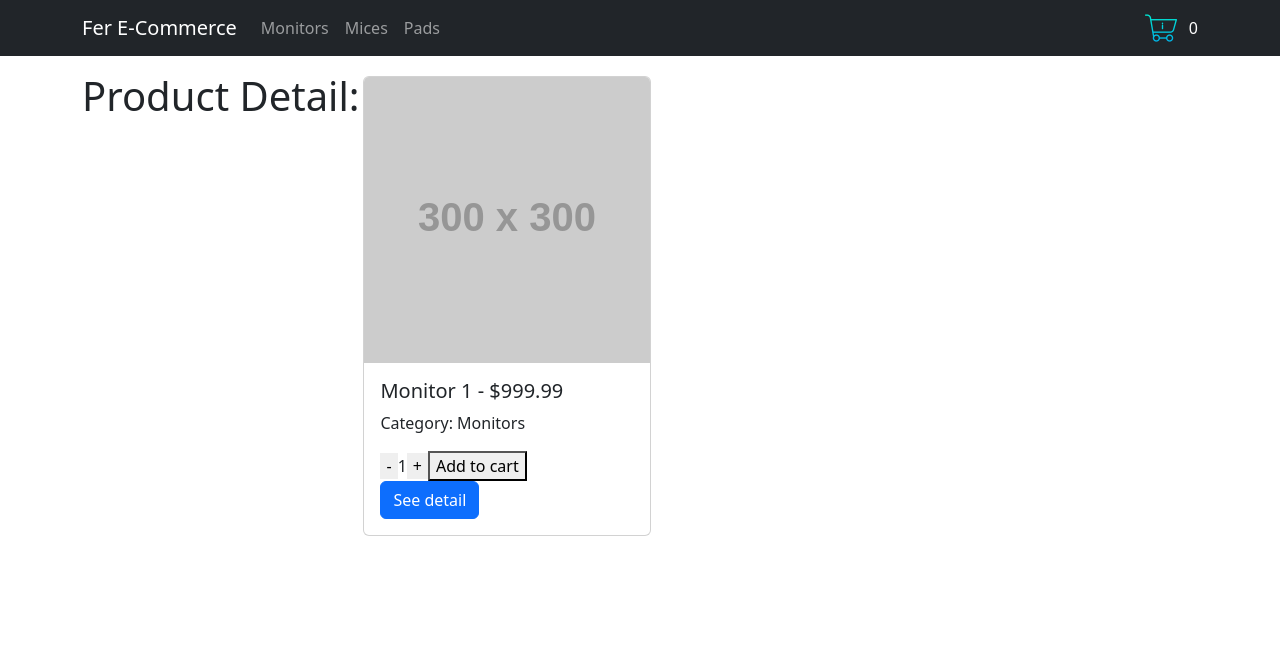
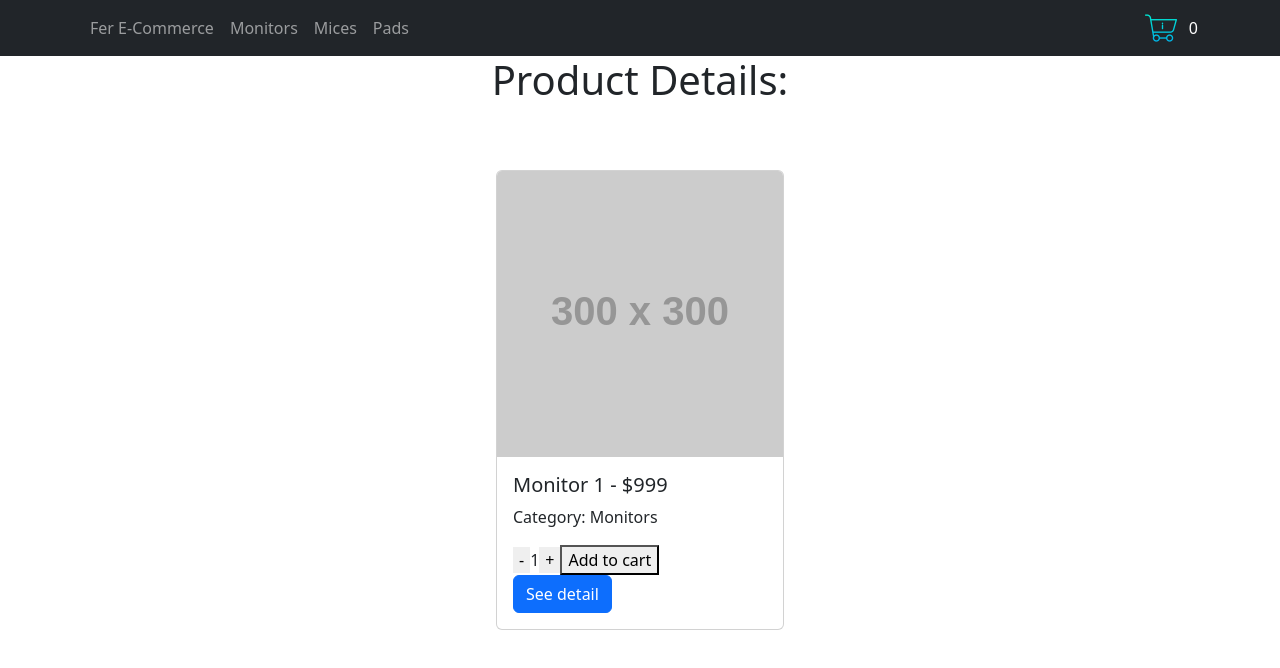
Before and after one commit to fmolachino/react-shopping-cart, a React (Create React App) app: page /item/prod1 in a window 1280 px wide. Shown: the top 668 px of the page. Built offline with nearby package versions, Linux system fonts and the light colour scheme.

Commit message:
added localStorage usage

```diff
--- a/src/components/Cart.jsx
+++ b/src/components/Cart.jsx
@@ -1,36 +1,48 @@
-import React, { useContext } from "react"
-import { CartContext } from "../context/CartContext"
+import React, { useContext } from "react";
+import { CartContext } from "../context/CartContext";
 
 //import products from "../data/products.json"
 
+//TODO center stuff and make it more visual appealing.
+
 const Cart = () => {
+  const { addedProducts, totalPrice, clearCart, deleteItem } =
+    useContext(CartContext);
 
-    const { addedProducts, totalPrice } = useContext(CartContext);
+  const handleClearCart = () => {
+    clearCart();
+  };
 
+  const handleDeleteItem = (id) => {
+    deleteItem(id);
+  };
 
   return (
+    <div className="container">
+      <h1 className="cart-title">Cart</h1>
 
-        <div className="container">
-            <h1 className="cart-title">
-                Cart
-            </h1>
-
-            {
-                addedProducts.map((product) => (
+      {addedProducts.map((product) => (
         <div key={product.id}>
           <h3>{product.name}</h3>
           <p>Quantity: {product.quantity}</p>
           <p>Price per unit: ${product.price}</p>
           <p>Total price: ${product.price * product.quantity}</p>
+          <button onClick={() => handleDeleteItem(product.id)}>
+            Delete item
+          </button>
         </div>
-                ))
-            }
+      ))}
 
+      {addedProducts.length > 0 ? (
+        <>
           <h2>Total Price: ${totalPrice()}</h2>
+          <button onClick={handleClearCart}>Clear Cart</button>
+        </>
+      ) : (
+        <h2>Cart is empty, please add a product!</h2>
+      )}
+    </div>
+  );
+};
 
-        </div>
-    )
-
-}
-
-export default Cart
+export default Cart;
--- a/src/components/ItemDetailContainer.jsx
+++ b/src/components/ItemDetailContainer.jsx
@@ -7,8 +7,10 @@ import { ItemDetail } from "./ItemDetail"
 
 const styles = {
     productContainer: {
-        display: "flex",
-        flexWrap: "wrap",
+      display: "flex",
+      justifyContent: "center", // Horizontally center
+      alignItems: "center", // Vertically center
+      height: "70vh"
     }
 }
 
@@ -29,12 +31,15 @@ export const ItemDetailContainer = props => {
 
 
   return (
+    <>
+        <div style={{ textAlign: "center" }}><h1>Product Details:</h1></div>
         <Container style={styles.productContainer} className="mt-3">
-          <h1>Product Detail:</h1>
+
           {products.length === 0 ? (
               <div>Loading...</div>
           ) : <ItemDetail product={products} />
           }
         </Container>
+    </>
   )
 }
--- a/src/components/NavBar.jsx
+++ b/src/components/NavBar.jsx
@@ -23,9 +23,9 @@ const uniqueCategories = new Set(categories)
 export const NavBar = () => (
     <Navbar bg="dark" data-bs-theme="dark">
     <Container>
-      <Navbar.Brand className="nav-link" to="/">Fer E-Commerce</Navbar.Brand>
       <Nav className="me-auto">
-        {[...uniqueCategories].map((product) =>
+          <NavLink className="nav-link" to="/">Fer E-Commerce</NavLink>
+          {[...uniqueCategories].map((product) =>
           <NavLink key={product.id} className="nav-link" to={`/category/${product}`}> {product} </NavLink>)}
       </Nav>
       <CartWidget />
--- a/src/context/cartContext.jsx
+++ b/src/context/cartContext.jsx
@@ -1,64 +1,73 @@
-import { createContext } from "react";
+import { createContext, useEffect } from "react";
 
 import { useState } from "react";
 
+export const CartContext = createContext([]);
 
+const initialCart = JSON.parse(localStorage.getItem("addedProducts")) || [];
 
-export const CartContext = createContext([])
-
-export const CartProvider = ({children}) => {
-
-    const [addedProducts, setAddedProducts] = useState([])
-
+export const CartProvider = ({ children }) => {
+  const [addedProducts, setAddedProducts] = useState(initialCart);
 
   const addToCart = (product, quantity) => {
-        const { stock, ...rest } = product
+    const { stock, ...rest } = product;
 
     //logic to check if an item was already added to the cartContext
     const alreadyAdded = addedProducts.some(
-            product => product.id === rest.id
-        )
+      (product) => product.id === rest.id
+    );
 
     if (!alreadyAdded)
-            setAddedProducts(prev => [
-                ...prev,
-                { ...rest, quantity},
-        ])
+      setAddedProducts((prev) => [...prev, { ...rest, quantity }]);
+
     else {
-            const updateProducts = addedProducts.map(
-                product => {
+      const updateProducts = addedProducts.map((product) => {
         if (product.id === rest.id)
           return {
             ...product,
             quantity: product.quantity + quantity,
-                        }
-                    else return product
-                }
-            )
-            setAddedProducts(updateProducts)
-        }
+          };
+        else return product;
+      });
+      setAddedProducts(updateProducts);
     }
 
-    const deleteItem = id => {
-        const restProducts = addedProducts.filter(
-            product => product.id !== id
-        )
-        setAddedProducts(restProducts)
-    }
+  };
+
+  const deleteItem = (id) => {
+    const restProducts = addedProducts.filter((product) => product.id !== id);
+    setAddedProducts(restProducts);
+  };
 
   const totalPrice = () => {
-        return addedProducts.reduce((acu, prod) => acu + prod.price * prod.quantity, 0)
-    }
+    return addedProducts.reduce(
+      (acu, prod) => acu + prod.price * prod.quantity,
+      0
+    );
+  };
 
   const amountOfProducts = () => {
-        return addedProducts.reduce((acu, prod) => acu + prod.quantity, 0)
-    }
+    return addedProducts.reduce((acu, prod) => acu + prod.quantity, 0);
+  };
 
-    const clearCart = () => setAddedProducts([])
+  const clearCart = () => setAddedProducts([]);
+
+  useEffect(() => {
+    localStorage.setItem("addedProducts", JSON.stringify(addedProducts))
+  }, [addedProducts])
 
   return (
-        <CartContext.Provider value={{addedProducts, addToCart, deleteItem, clearCart, totalPrice, amountOfProducts}}>
+    <CartContext.Provider
+      value={{
+        addedProducts,
+        addToCart,
+        deleteItem,
+        clearCart,
+        totalPrice,
+        amountOfProducts,
+      }}
+    >
       {children}
     </CartContext.Provider>
-    )
-}
+  );
+};
--- a/src/data/products.json
+++ b/src/data/products.json
@@ -1,17 +1,17 @@
 [
-    {"id": "prod1", "name": "Monitor 1", "price": 999.99, "image": "https://placehold.co/300", "category": "Monitors", "stock": 4},
-    {"id": "prod2", "name": "Monitor 2", "price": 999.99, "image": "https://placehold.co/300", "category": "Monitors", "stock": 5},
-    {"id": "prod3", "name": "Monitor 3", "price": 999.99, "image": "https://placehold.co/300", "category": "Monitors", "stock": 4},
-    {"id": "prod4", "name": "Monitor 4", "price": 999.99, "image": "https://placehold.co/300", "category": "Monitors", "stock": 5},
-    {"id": "prod5", "name": "Monitor 5", "price": 999.99, "image": "https://placehold.co/300", "category": "Monitors", "stock": 4},
-    {"id": "prod6", "name": "Mouse 1", "price": 999.99, "image": "https://placehold.co/300", "category": "Mices", "stock": 3},
-    {"id": "prod7", "name": "Mouse 2", "price": 999.99, "image": "https://placehold.co/300", "category": "Mices", "stock": 2},
-    {"id": "prod8", "name": "Mouse 3", "price": 999.99, "image": "https://placehold.co/300", "category": "Mices", "stock": 3},
-    {"id": "prod9", "name": "Mouse 4", "price": 999.99, "image": "https://placehold.co/300", "category": "Mices", "stock": 10},
-    {"id": "prod10", "name": "Mouse 5", "price": 999.99, "image": "https://placehold.co/300", "category": "Mices", "stock": 25},
-    {"id": "prod11", "name": "Pad 1", "price": 999.99, "image": "https://placehold.co/300", "category": "Pads", "stock": 0},
-    {"id": "prod12", "name": "Pad 2", "price": 999.99, "image": "https://placehold.co/300", "category": "Pads", "stock": 0},
-    {"id": "prod13", "name": "Pad 3", "price": 999.99, "image": "https://placehold.co/300", "category": "Pads", "stock": 3},
-    {"id": "prod14", "name": "Pad 4", "price": 999.99, "image": "https://placehold.co/300", "category": "Pads", "stock": 5},
-    {"id": "prod15", "name": "Pad 5", "price": 999.99, "image": "https://placehold.co/300", "category": "Pads", "stock": 7}
+    {"id": "prod1", "name": "Monitor 1", "price": 999, "image": "https://placehold.co/300", "category": "Monitors", "stock": 4},
+    {"id": "prod2", "name": "Monitor 2", "price": 999, "image": "https://placehold.co/300", "category": "Monitors", "stock": 5},
+    {"id": "prod3", "name": "Monitor 3", "price": 999, "image": "https://placehold.co/300", "category": "Monitors", "stock": 4},
+    {"id": "prod4", "name": "Monitor 4", "price": 999, "image": "https://placehold.co/300", "category": "Monitors", "stock": 5},
+    {"id": "prod5", "name": "Monitor 5", "price": 999, "image": "https://placehold.co/300", "category": "Monitors", "stock": 4},
+    {"id": "prod6", "name": "Mouse 1", "price": 999, "image": "https://placehold.co/300", "category": "Mices", "stock": 3},
+    {"id": "prod7", "name": "Mouse 2", "price": 999, "image": "https://placehold.co/300", "category": "Mices", "stock": 2},
+    {"id": "prod8", "name": "Mouse 3", "price": 999, "image": "https://placehold.co/300", "category": "Mices", "stock": 3},
+    {"id": "prod9", "name": "Mouse 4", "price": 999, "image": "https://placehold.co/300", "category": "Mices", "stock": 10},
+    {"id": "prod10", "name": "Mouse 5", "price": 999, "image": "https://placehold.co/300", "category": "Mices", "stock": 25},
+    {"id": "prod11", "name": "Pad 1", "price": 999, "image": "https://placehold.co/300", "category": "Pads", "stock": 0},
+    {"id": "prod12", "name": "Pad 2", "price": 999, "image": "https://placehold.co/300", "category": "Pads", "stock": 0},
+    {"id": "prod13", "name": "Pad 3", "price": 999, "image": "https://placehold.co/300", "category": "Pads", "stock": 3},
+    {"id": "prod14", "name": "Pad 4", "price": 999, "image": "https://placehold.co/300", "category": "Pads", "stock": 5},
+    {"id": "prod15", "name": "Pad 5", "price": 999, "image": "https://placehold.co/300", "category": "Pads", "stock": 7}
 ]
```
Lines whose indentation alone changed are shown as unchanged.
